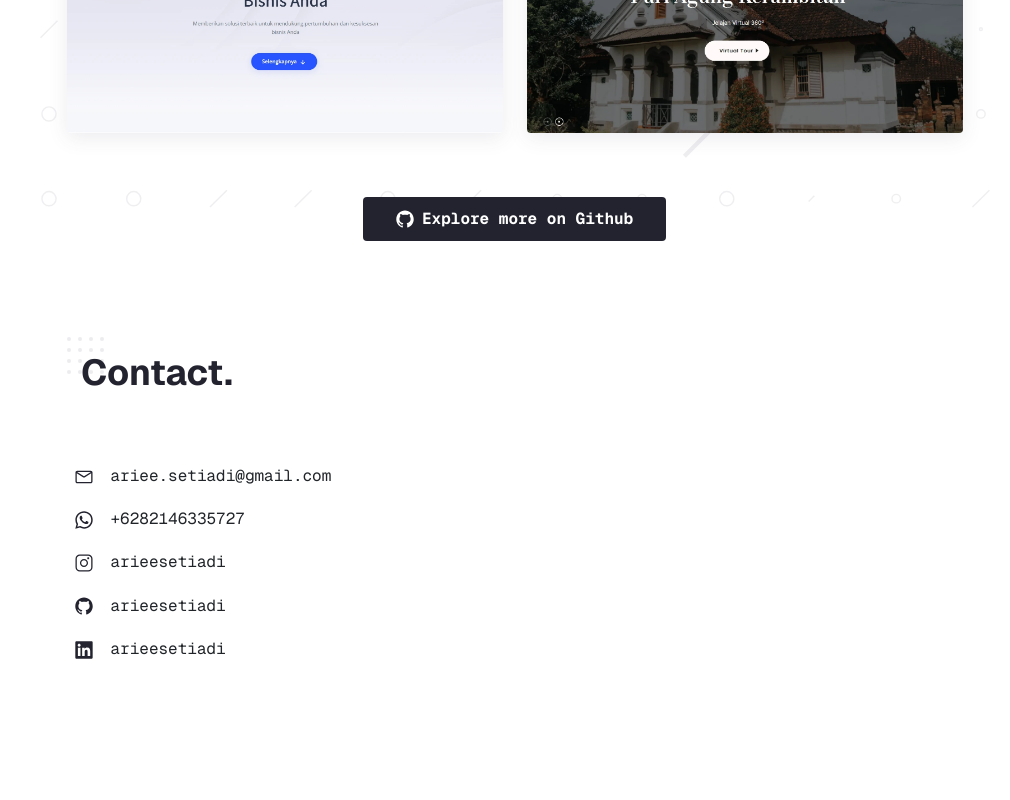
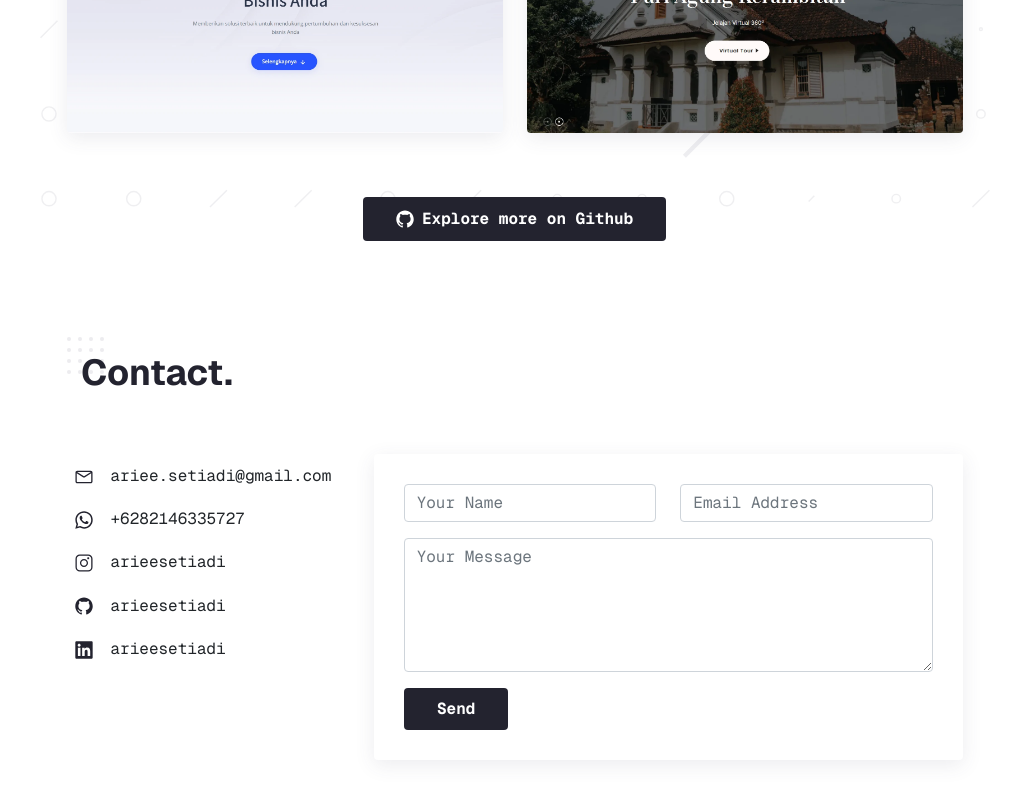
Before and after one commit to arieesetiadi/portfolio-v1-web, a Next.js app: page / in a window 1280 px wide. Shown: the part 3820-4620 px from the top of the page, without its empty margins (270-1280 px from the left). Built offline with nearby package versions, Linux system fonts and the light colour scheme.

Commit message:
create contact form

```diff
--- a/src/app/(home)/data.json
+++ b/src/app/(home)/data.json
@@ -77,7 +77,7 @@
             "period": "2023 - Present",
             "title": "Full-time Web Developer",
             "place": "PT Eannovate Creative Technology",
-            "role": "Fullstack Developer",
+            "role": "Fullstack Developer · Remote",
             "type": "work"
         },
         {
--- a/src/app/(home)/section-contact.tsx
+++ b/src/app/(home)/section-contact.tsx
@@ -1,6 +1,19 @@
+"use client";
+
 import { Personal } from "@/lib/types";
 
 export default function SectionContact({ personal }: { personal: Personal }) {
+  const handleSubmit = (e: React.FormEvent<HTMLFormElement>) => {
+    e.preventDefault();
+    const formData = new FormData(e.currentTarget);
+    const data = {
+      name: formData.get("name"),
+      email: formData.get("email"),
+      message: formData.get("message"),
+    };
+    console.log("Form submitted:", data);
+  };
+
   return (
     <section id="contact">
       <div className="container">
@@ -143,6 +156,50 @@ export default function SectionContact({ personal }: { personal: Personal }) {
               </tbody>
             </table>
           </div>
+
+          <div className="col-sm-12 col-md-8">
+            <div className="contact-form padding-30 shadow-dark bg-white rounded">
+                {/* TODO
+                    - Handle form submission
+                    - Store to db (setup prisma first)
+                    - Send mail to myself
+                    - Handle loading
+                */}
+              <form onSubmit={handleSubmit}>
+                <div className="row">
+                  <div className="col-md-6 mb-3">
+                    <input
+                      type="text"
+                      name="name"
+                      className="form-control rounded"
+                      placeholder="Your Name"
+                      required
+                    />
+                  </div>
+                  <div className="col-md-6 mb-3">
+                    <input
+                      type="email"
+                      name="email"
+                      className="form-control rounded"
+                      placeholder="Email Address"
+                      required
+                    />
+                  </div>
+                </div>
+                <div className="mb-3">
+                  <textarea
+                    name="message"
+                    className="form-control rounded"
+                    rows={5}
+                    placeholder="Your Message"
+                    required></textarea>
+                </div>
+                <button type="submit" className="btn btn-default">
+                  Send
+                </button>
+              </form>
+            </div>
+          </div>
         </div>
       </div>
     </section>
--- a/src/app/(home)/section-skills.tsx
+++ b/src/app/(home)/section-skills.tsx
@@ -5,6 +5,7 @@ export default function SectionSkills({ skills }: { skills: Skill[] }) {
   const softSkills = skills.find((s) => s.type === "soft");
 
   return (
+    // TODO: Adjust icons
     <section id="skills">
       <div className="container">
         <h2 className="section-title">Skills.</h2>
```
Also changed, not shown: src/css/dist/bootstrap.css, src/css/dist/bootstrap.min.css.
